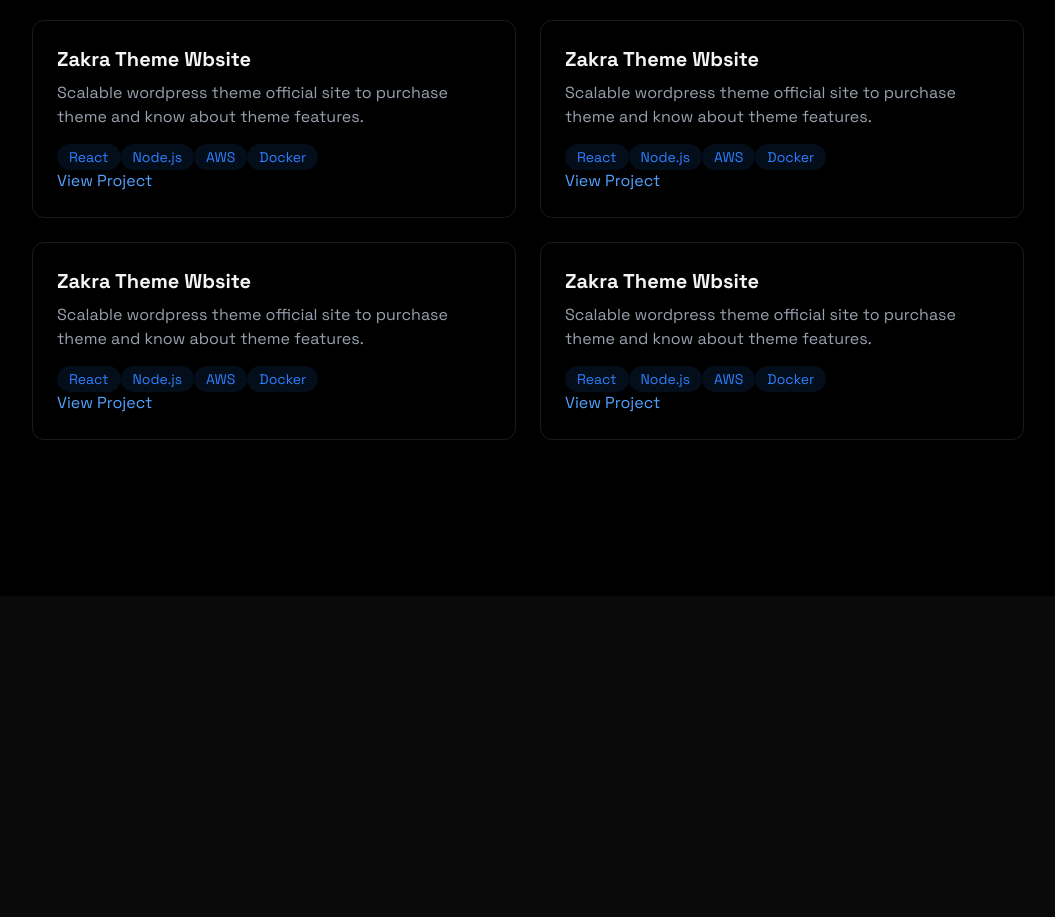
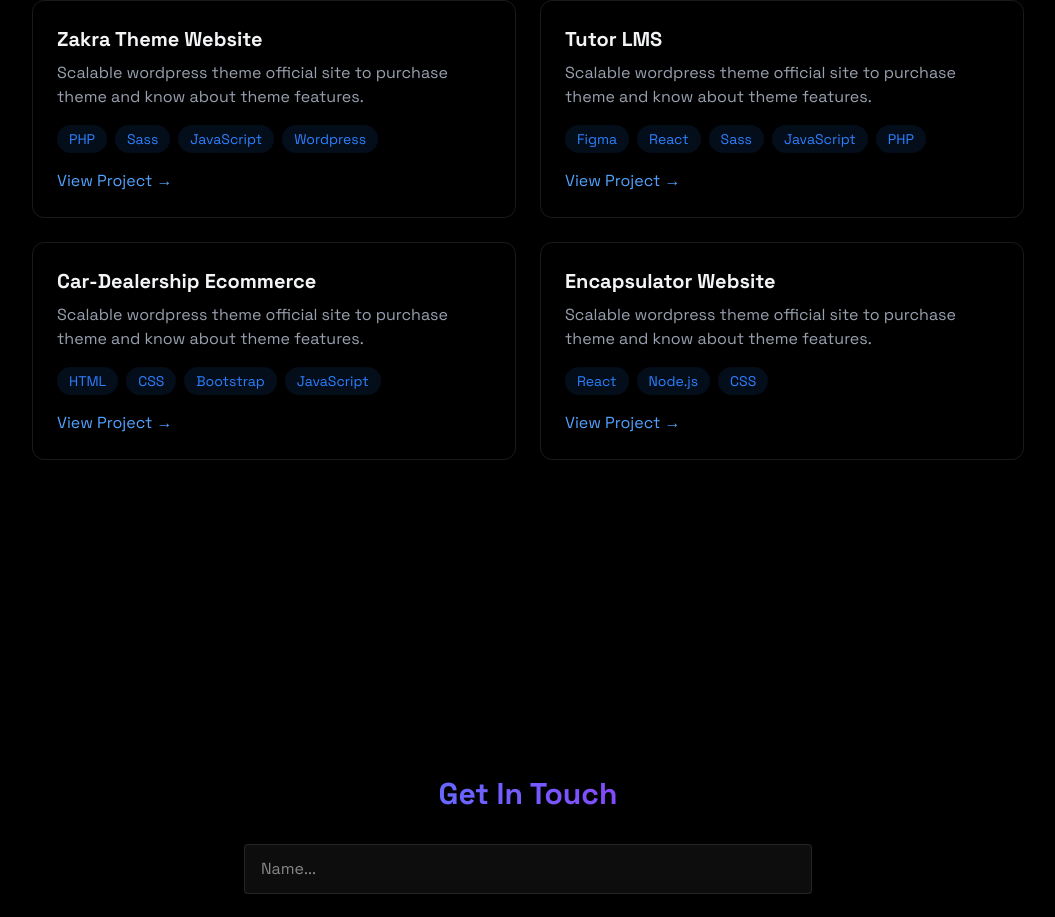
Before and after one commit to UtsavBajracharya/MyPortfolio, a React (Vite) app: page / in a window 1280 px wide. Shown: the part 1836-2753 px from the top of the page, without its empty margins (112-1167 px from the left). Before the commit the page ends 2432 px from the top, so only its background shows below. Built offline with nearby package versions, Linux system fonts and the light colour scheme.

Commit message:
added contact form integrating emailjs

```diff
--- a/src/App.jsx
+++ b/src/App.jsx
@@ -7,6 +7,7 @@
 import { Home } from './components/sections/Home';
 import { About } from './components/sections/About';
 import { Projects } from './components/sections/Projects';
+import { Contact } from './components/sections/Contact';
 import "./index.css";
 
 function App() {
@@ -23,6 +24,7 @@
       <Home />
       <About />
       <Projects />
+      <Contact />
     </div>
     </>
   );
--- a/src/components/MobileMenu.jsx
+++ b/src/components/MobileMenu.jsx
@@ -18,7 +18,7 @@
 
          <button
             onClick={() => setMenuOpen(false)}
-            className="absolute top-6 right-6 text-white text-3xl focus:outline-none cursor-pointer"
+            className="absolute top-4 right-7 text-white text-3xl focus:outline-none cursor-pointer"
             aria-label="Close Menu"
         >
             &times;
--- /dev/null
+++ b/src/components/RevealOnScroll.jsx
@@ -0,0 +1,28 @@
+import { useEffect, useRef } from "react"
+
+export const RevealOnScroll = ({ children }) => {
+    const ref = useRef(null);
+
+    useEffect(() => {
+        const observer = new IntersectionObserver(
+
+            ([entry]) => {
+            if (entry.isIntersecting) {
+                ref.current.classList.add("visible");
+            }
+        },
+        { threshold: 0.2, rootMargin: "0px 0px -50px 0px" }
+    );
+
+      if (ref.current) observer.observe(ref.current);
+
+      return () => observer.disconnect();
+    });
+
+    return (
+        <div ref={ref} className="reveal">
+            {children}
+        </div>
+
+    );
+};
--- a/src/components/sections/About.jsx
+++ b/src/components/sections/About.jsx
@@ -1,3 +1,6 @@
+import { RevealOnScroll } from "../RevealOnScroll";
+
+
 export const About = () => {
 
     const frontendSkills = [
@@ -24,7 +27,7 @@
         id= "about"
         className="min-h-screen flex items-center justify-center py-20"
         >
-
+        <RevealOnScroll>
             <div className="max-w-5xl mx-auto px-4">
                 <h2 className="text-3xl font-bold mb-8 bg-gradient-to-r from-blue-500 to-purple-600 bg-clip-text text-transparent text-center">
                     {" "}
@@ -113,6 +116,7 @@
 
 
             </div>
+        </RevealOnScroll>
         </section>
     );
 
--- a/src/components/sections/Contact.jsx
+++ b/src/components/sections/Contact.jsx
@@ -0,0 +1,98 @@
+import { useState } from "react";
+import { RevealOnScroll } from "../RevealOnScroll";
+import emailjs from 'emailjs-com';
+
+export const Contact = () => {
+    const [formData, setFormData] = useState({
+        name: "",
+        email: "",
+        message: "",
+
+    })
+
+    const SERVICE_ID = "service_5h4f3wq";
+    const TEMPLATE_ID = "template_r2cnr2h";
+    const PUBLIC_KEY = "JVQLIBBjxnHGmb3C0";
+
+
+    const handleSubmit = (e) => {
+        e.preventDefault();
+
+        emailjs
+            .sendForm(SERVICE_ID, TEMPLATE_ID, e.target, PUBLIC_KEY)
+            .then ((result) => {
+                alert("Message Sent!");
+                setFormData({name: "", email: "", message: "" });
+            })
+            .catch(() => alert("Oops! Something wet wrong. Please try again."));
+    };
+
+    return (
+        <section
+        id= "contact"
+        className="min-h-screen flex items-center justify-center py-20"
+        >
+            <RevealOnScroll>
+
+                <div className="px-4 w-150">
+                    <h2 className="text-3xl font-bold mb-8 bg-gradient-to-r from-blue-500 to-purple-600 bg-clip-text text-transparent text-center">
+                       Get In Touch
+                    </h2>
+                    <form className="space-y-6" onSubmit={handleSubmit}>
+                        <div className="relative">
+                            <input
+                                type="text"
+                                id="name"
+                                name="name"
+                                required
+                                value={formData.name}
+                                className="w-full bg-white/5 border border-white/10 rounded px-4 py-3 text-white transition focus:outline-none focus:border-blue-500 focus:bg-blue-500/5"
+                                placeholder="Name..."
+                                onChange={(e) =>
+                                    setFormData({...formData, name: e.target.value})
+                                }
+                            />
+                        </div>
+
+                        <div className="relative">
+                            <input
+                                type="email"
+                                id="email"
+                                name="email"
+                                required
+                                value={formData.email}
+                                className="w-full bg-white/5 border border-white/10 rounded px-4 py-3 text-white transition focus:outline-none focus:border-blue-500 focus:bg-blue-500/5"
+                                placeholder="example@gmail.com"
+                                onChange={(e) =>
+                                    setFormData({...formData, email: e.target.value})
+                                }
+                            />
+                        </div>
+
+                        <div className="relative">
+                            <textarea
+                                id="message"
+                                name="message"
+                                required
+                                rows = {5}
+                                value={formData.message}
+                                className="w-full bg-white/5 border border-white/10 rounded px-4 py-3 text-white transition focus:outline-none focus:border-blue-500 focus:bg-blue-500/5"
+                                placeholder="Your Message..."
+                                onChange={(e) =>
+                                    setFormData({...formData, message: e.target.value })
+                                }
+                            />
+                        </div>
+
+                    <button
+                    type="submit"
+                    className="w-full bg-blue-500 text-white py-3 px-6 rounded fon't medium transition relative overflow-hidden hover:-translate-y-0.5 hover:shadow-[0_0_15px_rgba(59, 130, 246, 0.4)] cursor-pointer"
+                    >
+                        Send Message
+                    </button>
+                    </form>
+                </div>
+            </RevealOnScroll>
+        </section>
+    );
+};
--- a/src/components/sections/Projects.jsx
+++ b/src/components/sections/Projects.jsx
@@ -1,10 +1,13 @@
+import { RevealOnScroll } from "../RevealOnScroll";
+
+
 export const Projects = () => {
 
     return (
         <section id="projects"
         className="min-h-screen flex items-center justify-center py-20"
         >
-
+            <RevealOnScroll>
                 <div className="max-w-5xl mx-auto px-4">
                     <h2 className="text-3xl font-bold mb-8 bg-gradient-to-r from-blue-500 to-purple-600 bg-clip-text text-transparent text-center">
                         {" "}
@@ -13,13 +16,13 @@
                     <div className="grid grid-cols-1 md:grid-cols-2 gap-6">
 
                         <div className="p-6 rounded-xl border border-white/10 hover:-translate-y-1 hover:border-blue-500/30 hover:shadow-[0_2px_8px_rbga(59, 130, 246, 0.2)] transition">
-                        <h3 className="text-xl font-bold mb-2"> Zakra Theme Wbsite</h3>
+                            <h3 className="text-xl font-bold mb-2"> Zakra Theme Website</h3>
                             <p className="text-gray-400 mb-4">
                                 Scalable wordpress theme official site to purchase
                                 theme and know about theme features.
                             </p>
-                        <div>
-                            {["React", "Node.js", "AWS", "Docker"].map((tech, key) => (
+                            <div className="flex flex-wrap gap-2 mb-4">
+                                {["PHP", "Sass", "JavaScript", "Wordpress"].map((tech, key) => (
                                     <span
                                     key={key}
                                 className="bg-blue-500/10 text-blue-500 py-1 px-3 rounded-full text-sm hover:bg-blue-500/20
@@ -36,8 +39,7 @@
                                 href="#"
                                 className="text-blue-400 hover:text-blue-300 transition-colors my-4"
                                 >
-                            {" "}
-                            View Project {" "}
+                                View Project →
                                 </a>
                             </div>
 
@@ -45,13 +47,13 @@
 
 
                         <div className="p-6 rounded-xl border border-white/10 hover:-translate-y-1 hover:border-blue-500/30 hover:shadow-[0_2px_8px_rbga(59, 130, 246, 0.2)] transition">
-                        <h3 className="text-xl font-bold mb-2"> Zakra Theme Wbsite</h3>
+                            <h3 className="text-xl font-bold mb-2"> Tutor LMS</h3>
                             <p className="text-gray-400 mb-4">
                                 Scalable wordpress theme official site to purchase
                                 theme and know about theme features.
                             </p>
-                        <div>
-                            {["React", "Node.js", "AWS", "Docker"].map((tech, key) => (
+                            <div className="flex flex-wrap gap-2 mb-4">
+                                {["Figma", "React", "Sass", "JavaScript", "PHP"].map((tech, key) => (
                                     <span
                                     key={key}
                                 className="bg-blue-500/10 text-blue-500 py-1 px-3 rounded-full text-sm hover:bg-blue-500/20
@@ -68,21 +70,20 @@
                                 href="#"
                                 className="text-blue-400 hover:text-blue-300 transition-colors my-4"
                                 >
-                            {" "}
-                            View Project {" "}
+                                View Project →
                                 </a>
                             </div>
 
                         </div>
 
                         <div className="p-6 rounded-xl border border-white/10 hover:-translate-y-1 hover:border-blue-500/30 hover:shadow-[0_2px_8px_rbga(59, 130, 246, 0.2)] transition">
-                        <h3 className="text-xl font-bold mb-2"> Zakra Theme Wbsite</h3>
+                            <h3 className="text-xl font-bold mb-2"> Car-Dealership Ecommerce</h3>
                             <p className="text-gray-400 mb-4">
                                 Scalable wordpress theme official site to purchase
                                 theme and know about theme features.
                             </p>
-                        <div>
-                            {["React", "Node.js", "AWS", "Docker"].map((tech, key) => (
+                            <div className="flex flex-wrap gap-2 mb-4">
+                                {["HTML", "CSS", "Bootstrap", "JavaScript"].map((tech, key) => (
                                     <span
                                     key={key}
                                 className="bg-blue-500/10 text-blue-500 py-1 px-3 rounded-full text-sm hover:bg-blue-500/20
@@ -99,8 +100,7 @@
                                 href="#"
                                 className="text-blue-400 hover:text-blue-300 transition-colors my-4"
                                 >
-                            {" "}
-                            View Project {" "}
+                                View Project →
                                 </a>
                             </div>
 
@@ -108,13 +108,13 @@
 
 
                         <div className="p-6 rounded-xl border border-white/10 hover:-translate-y-1 hover:border-blue-500/30 hover:shadow-[0_2px_8px_rbga(59, 130, 246, 0.2)] transition">
-                        <h3 className="text-xl font-bold mb-2"> Zakra Theme Wbsite</h3>
+                            <h3 className="text-xl font-bold mb-2"> Encapsulator Website</h3>
                             <p className="text-gray-400 mb-4">
                                 Scalable wordpress theme official site to purchase
                                 theme and know about theme features.
                             </p>
-                        <div>
-                            {["React", "Node.js", "AWS", "Docker"].map((tech, key) => (
+                            <div className="flex flex-wrap gap-2 mb-4">
+                                {["React", "Node.js", "CSS"].map((tech, key) => (
                                     <span
                                     key={key}
                                 className="bg-blue-500/10 text-blue-500 py-1 px-3 rounded-full text-sm hover:bg-blue-500/20
@@ -131,8 +131,7 @@
                                 href="#"
                                 className="text-blue-400 hover:text-blue-300 transition-colors my-4"
                                 >
-                            {" "}
-                            View Project {" "}
+                                View Project →
                                 </a>
                             </div>
 
@@ -140,6 +139,7 @@
 
                     </div>
                 </div>
+        </RevealOnScroll>
         </section>
     );
 }
--- a/src/index.css
+++ b/src/index.css
@@ -42,3 +42,15 @@
     animation: loading 0.8s ease infinite;
   }
 }
+
+
+.reveal {
+  opacity: 0;
+  transform: translateY(20px);
+  transition: opacity 0.7s ease, transform 0.7s ease;
+}
+
+.reveal.visible {
+  opacity: 1;
+  transform: translateY(0);
+}
```
Also changed, not shown: src/components/sections/Home.jsx (+3 -6 lines). Lines whose indentation alone changed are shown as unchanged.
